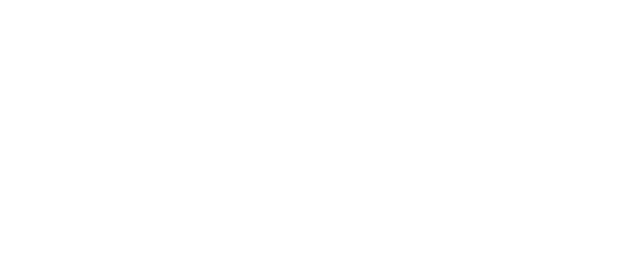
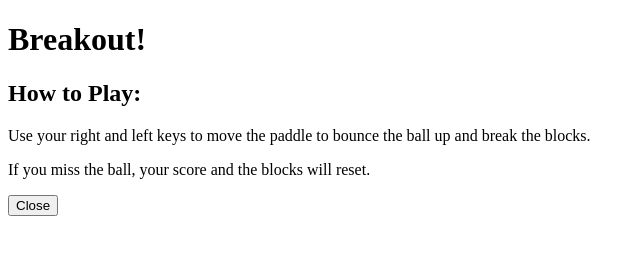
Before and after one commit to Glenda9031/Breakout_Game, a plain HTML site: page index.html in a window 1280 px wide. Shown: the whole page, without its empty margins (0-641 px from the left). Drawn offline with Linux system fonts and the light colour scheme.

Commit message:
Update index.html

```diff
--- a/index.html
+++ b/index.html
@@ -4,9 +4,19 @@
     <meta charset="UTF-8">
     <meta name="viewport" content="width=device-width, initial-scale=1.0">
     <link rel="stylesheet" href="style.css">
-    <title>Document</title>
+    <title>Breakout Game</title>
 </head>
 <body>
+    <h1>Breakout!</h1>
+    <div id="rules" class="rules">
+        <h2>How to Play:</h2>
+        <p> Use your right and left keys to move the paddle to bounce the ball up
+        and break the blocks.</p>
+        <p>If you miss the ball, your score and the blocks will reset.</p>
+        <button id="close-btn" class="btn">Close</button>
+    </div>
+
+    <canvas id="canvas" width="800" height="600"></canvas>
 
 </body>
 <script src="script.js"></script>
```
